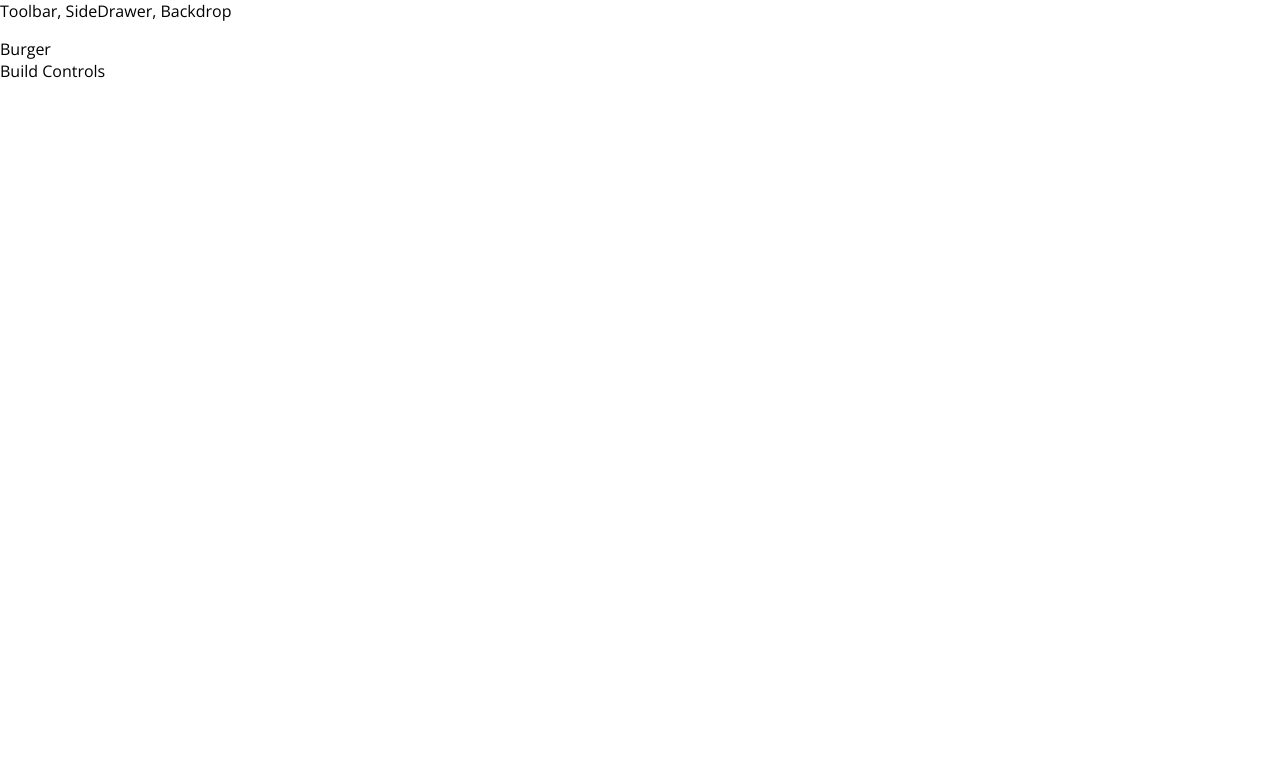
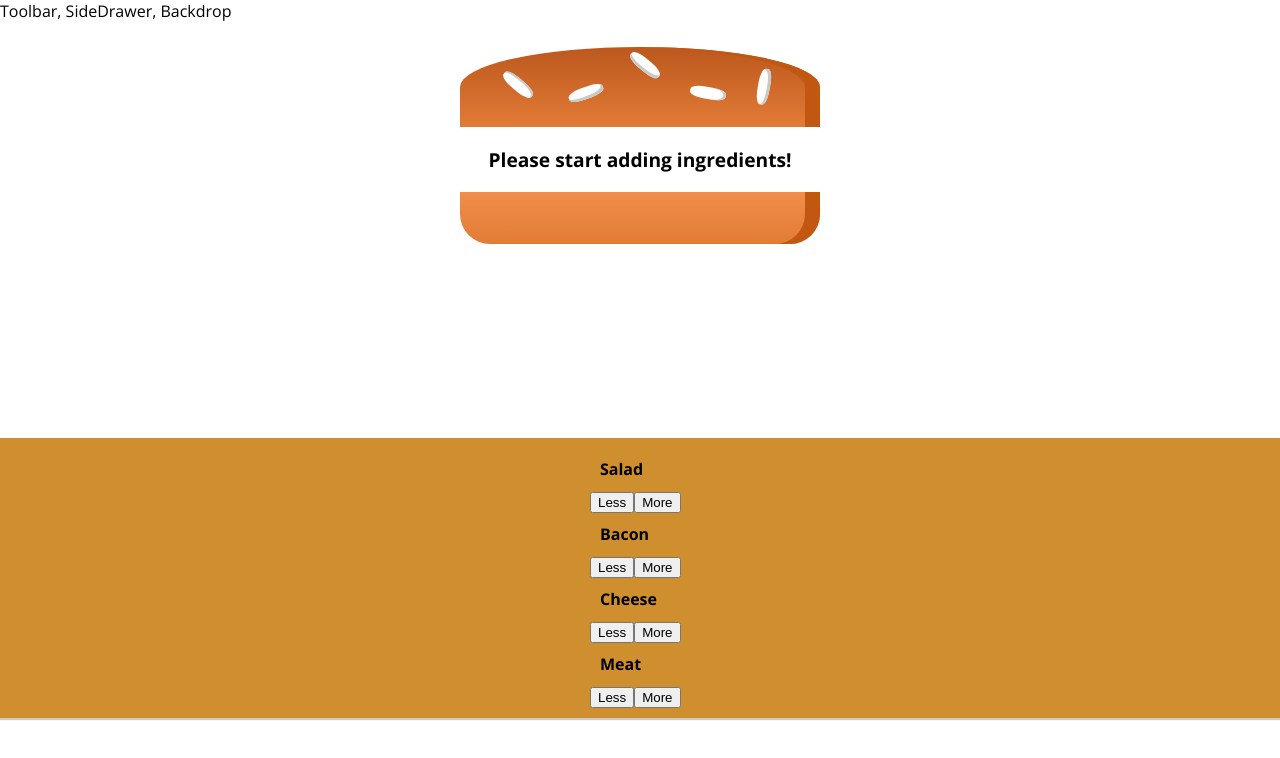
Before and after one commit to garvit1608/BurgerBuilder, a React app: page / in a window 1280 px wide. Shown: the top 758 px of the page. Built offline with nearby package versions, Linux system fonts and the light colour scheme.

Commit message:
add ingredient feature

```diff
--- a/src/components/Burger/BuildControls/BuildControl/BuildControl.js
+++ b/src/components/Burger/BuildControls/BuildControl/BuildControl.js
@@ -5,8 +5,8 @@ import classes from './BuildControl.css';
 const buildControl = (props) => (
   <div>
     <div className={classes.Label}>{props.label}</div>
-    <button classeName={classes.Less}>Less</button>
-    <button classeName={classes.More}>More</button>
+    <button className={classes.Less}>Less</button>
+    <button className={classes.More} onClick={props.added}>More</button>
   </div>
 );
 
--- a/src/components/Burger/BuildControls/BuildControls.js
+++ b/src/components/Burger/BuildControls/BuildControls.js
@@ -0,0 +1,25 @@
+import React from 'react';
+
+import classes from './BuildControls.css';
+import BuildControl from './BuildControl/BuildControl';
+
+const controls = [
+  { label: 'Salad', type: 'salad' },
+  { label: 'Bacon', type: 'bacon' },
+  { label: 'Cheese', type: 'cheese' },
+  { label: 'Meat', type: 'meat' }
+];
+
+const buildControls = (props) => (
+  <div className={classes.BuildControls}>
+    {controls.map((ctrl) => (
+        <BuildControl
+          key={ctrl.label}
+          label={ctrl.label}
+          added={() => props.ingredientAdded(ctrl.type)}
+        />
+       ))}
+  </div>
+);
+
+export default buildControls;
--- a/src/containers/BurgerBuilder/BurgerBuilder.js
+++ b/src/containers/BurgerBuilder/BurgerBuilder.js
@@ -1,17 +1,50 @@
 import React, { Component } from 'react';
 
 import Aux from '../../hoc/Aux';
+import Burger from '../../components/Burger/Burger';
+import BuildControls from '../../components/Burger/BuildControls/BuildControls';
+
+const INGREDIENT_PRICE = {
+  salad: 0.5,
+  cheese: 0.5,
+  meat: 1.5,
+  bacon: 0.7
+}
 
 class BurgerBuilder extends Component {
+
+  state = {
+    ingredients: {
+      salad: 0,
+      bacon: 0,
+      cheese: 0,
+      meat: 0
+    },
+    totalPrice: 2
+  }
+
+  addIngredientHandler = (type) => {
+    const updatedCount = ++this.state.ingredients[type];
+    const updatedIngredients = {
+      ...this.state.ingredients
+    };
+    updatedIngredients[type] = updatedCount;
+    const newPrice = INGREDIENT_PRICE[type] + this.state.totalPrice;
+    this.setState({ingredients: updatedIngredients, totalPrice: newPrice});
+
+  }
+
+  removeIngredientHandler = (type) => {
+
+  }
+
   render() {
     return (
       <Aux>
-        <div>
-          Burger
-        </div>
-        <div>
-          Build Controls
-        </div>
+        <Burger ingredients={this.state.ingredients} />
+        <BuildControls
+          ingredientAdded={this.addIngredientHandler}
+         />
       </Aux>
     );
   }
```
